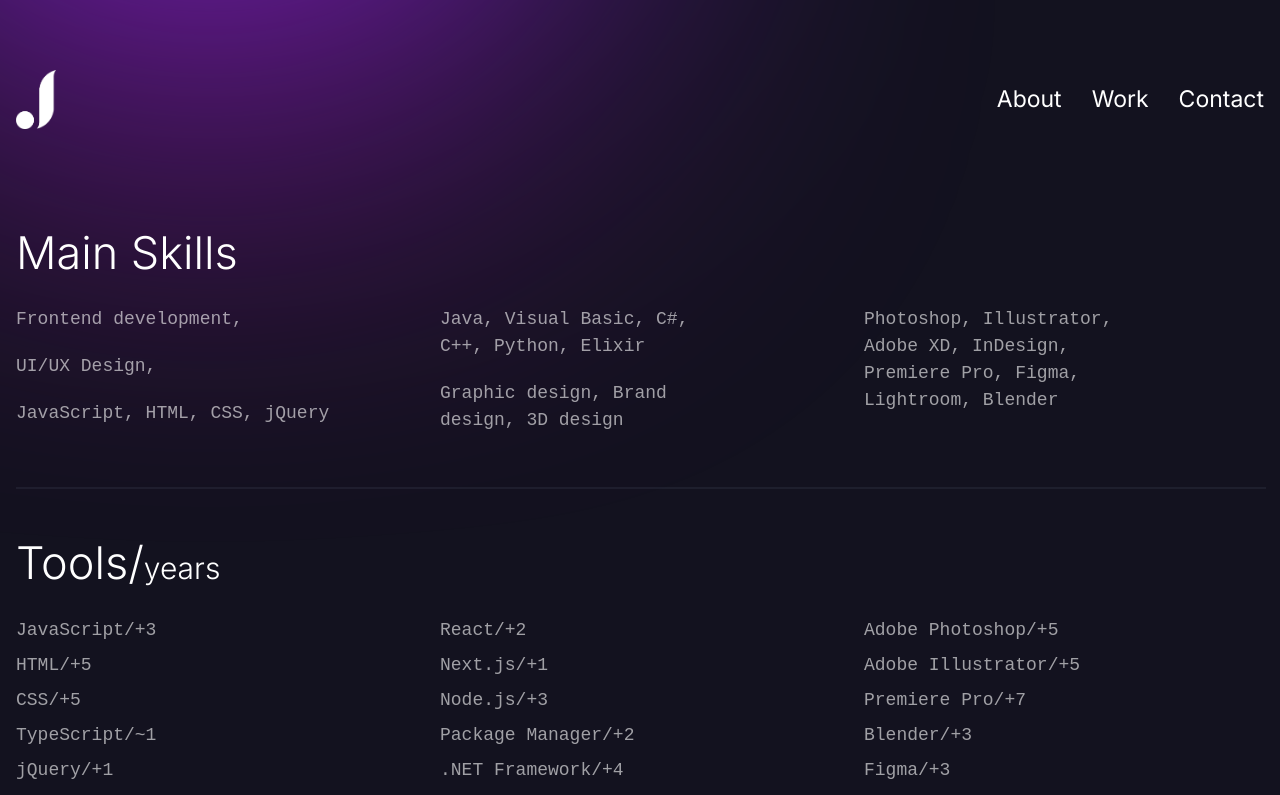
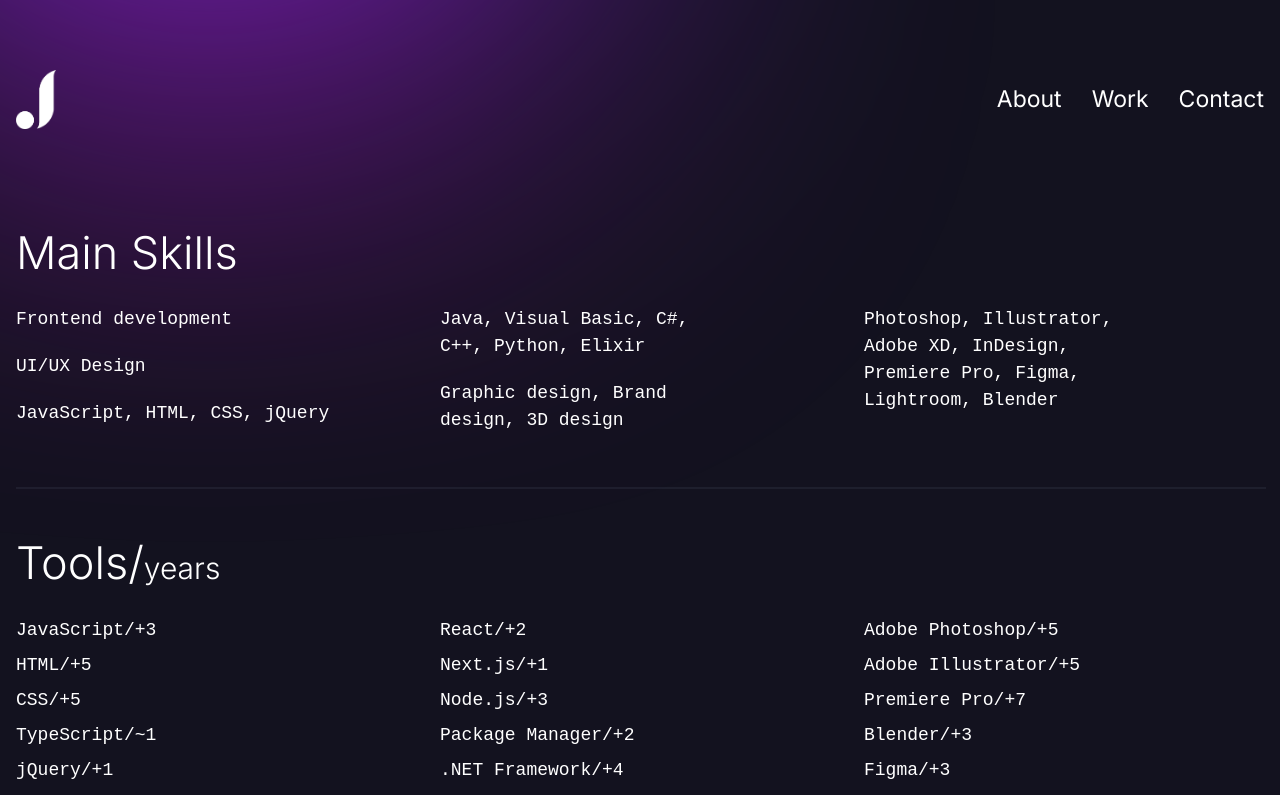
Before and after one commit to yeftanmaa/react-chakra-web-portfolio, a React (Create React App) app: page /tech-tools in a window 1280 px wide. Shown: the top 795 px of the page. Built offline with nearby package versions, Linux system fonts and the light colour scheme; the HTML template or start-up script is replaced by a standard one.

Commit message:
[style] remove comma from inline text

```diff
--- a/src/components/routes/tech-tools.jsx
+++ b/src/components/routes/tech-tools.jsx
@@ -12,6 +12,7 @@ const TechTools = () => {
                     </Text>
 
                     <Grid
+                        className="animate__animated animate__fadeIn animate__slow"
                         templateColumns={{ base: "1fr", md: "repeat(3, 1fr)" }}
                         gap={6}
                         textColor="white"
@@ -20,8 +21,8 @@ const TechTools = () => {
                     >
                         {/* Column 1 */}
                         <Box fontSize={18}>
-                            <Text mb={5}>Frontend development,</Text>
-                            <Text mb={5}>UI/UX Design,</Text>
+                            <Text mb={5}>Frontend development</Text>
+                            <Text mb={5}>UI/UX Design</Text>
                             <Text mb={5}>JavaScript, HTML, CSS, jQuery</Text>
                         </Box>
 
@@ -44,6 +45,7 @@ const TechTools = () => {
                     </Text>
 
                     <Grid
+                        className="animate__animated animate__fadeIn animate__slow"
                         templateColumns={{ base: "1fr", md: "repeat(3, 1fr)" }}
                         gap={6}
                         textColor="white"
```
